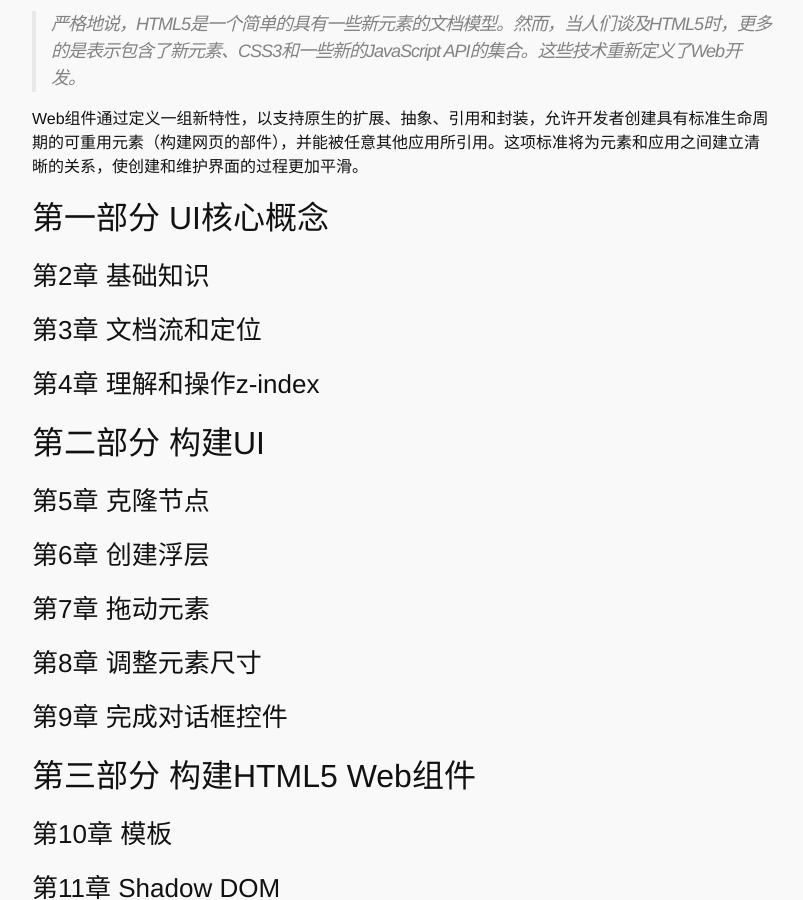
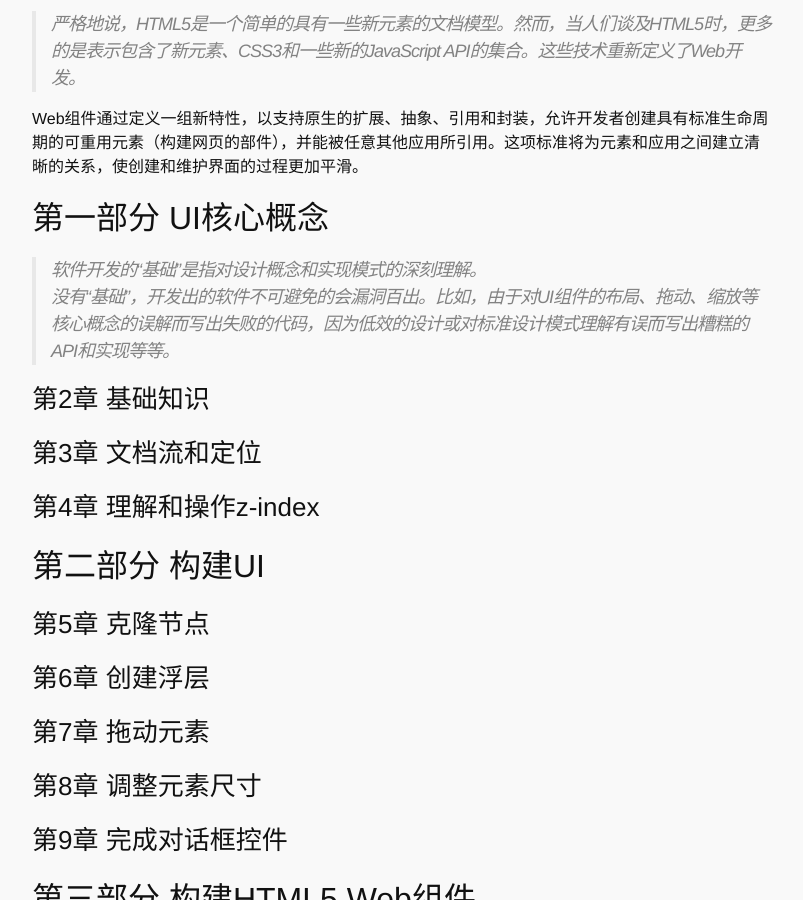
Before and after one commit to testudy/testudy.github.io, a Jekyll site: the page built from book/_posts/2017-02-02-polymer.md, in a window 1280 px wide and 900 px high, scrolled down 1015 px. Shown: the whole window, without its empty margins (238-1041 px from the left). Built offline with Jekyll 4.4.1, drawn with Linux system fonts in a browser that asks for light colours; comment, search, counter and statistics services are not loaded.

Commit message:
添加UI核心概念

```diff
--- a/book/_posts/2017-02-02-polymer.md
+++ b/book/_posts/2017-02-02-polymer.md
@@ -46,6 +46,9 @@ Web组件通过定义一组新特性，以支持原生的扩展、抽象、引
 
 ## 第一部分 UI核心概念
 
+> 软件开发的“基础”是指对设计概念和实现模式的深刻理解。
+> 没有“基础”，开发出的软件不可避免的会漏洞百出。比如，由于对UI组件的布局、拖动、缩放等核心概念的误解而写出失败的代码，因为低效的设计或对标准设计模式理解有误而写出糟糕的API和实现等等。
+
 
 ### 第2章 基础知识
 
```
